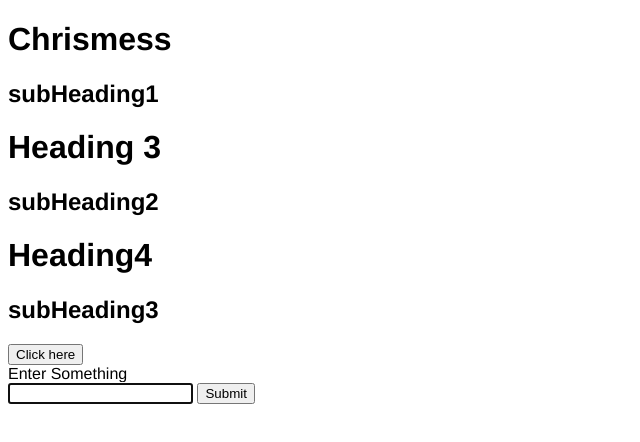
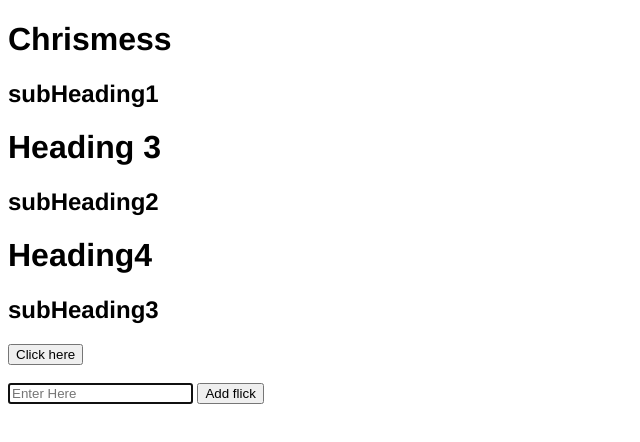
Before and after one commit to gaskinsjro/chrismess, a plain HTML site: page index.html in a window 1280 px wide. Shown: the whole page, without its empty margins (0-640 px from the left). Drawn offline with Linux system fonts and the light colour scheme.

Commit message:
adds messages correctly, and the value is fixed

```diff
--- a/index.html
+++ b/index.html
@@ -16,8 +16,8 @@
     <h2>subHeading3</h2>
     <button>Click here</button>
     <form id="formStuff">
-    Enter Something<br> <input type="text" name="lname" id="input" autofocus>
-        <input type="submit" value="Submit">
+    <br> <input type="text" name="movieName" placeholder="Enter Here" id="input" autofocus>
+        <button type="submit">Add flick</button>
     </form>
     <ul id="listStart"></ul>
     <script src="index.js"></script>
--- a/index.js
+++ b/index.js
@@ -20,4 +20,4 @@ const addToList = function(ev){
 
   f.reset()
 }
-button2.addEventListener('click',addToList)
+button2.addEventListener('submit',addToList)
```
